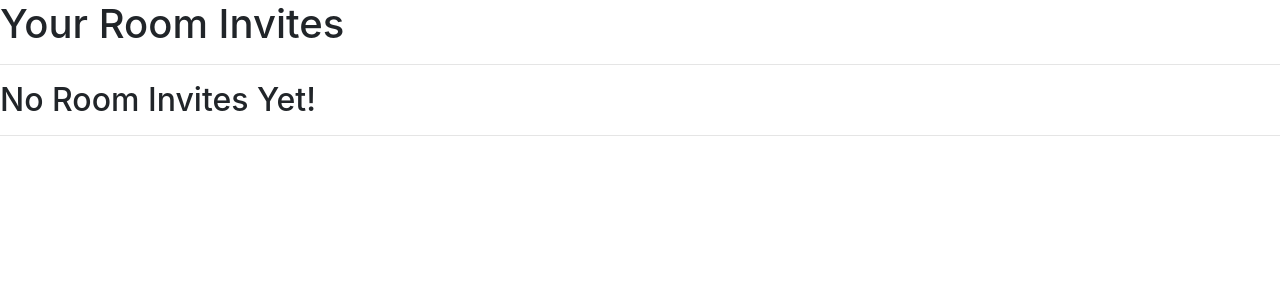
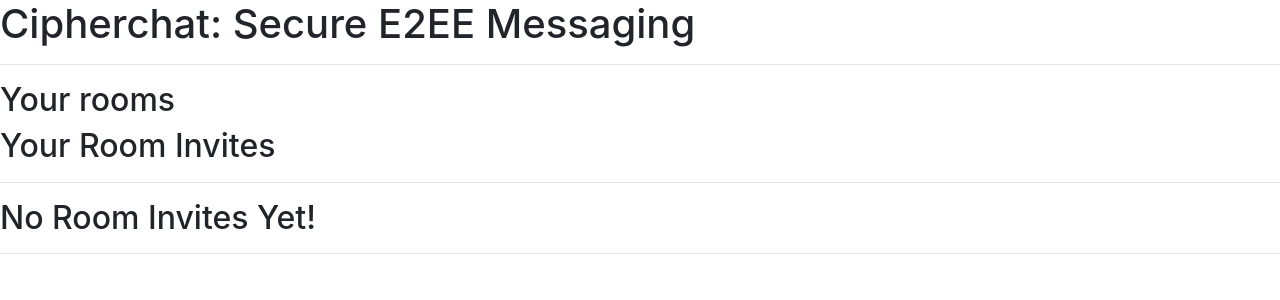
Before and after one commit to avidcoder123/cipherchat, a Django app: page / in a window 1280 px wide. Shown: the part 56-356 px from the top of the page. Run offline with Django 3.2, Linux system fonts and the light colour scheme; the visitor is signed in with stand-in values (Sample User, id 1); data comes from the database, SQL or seed files in the repository; data that the repository does not hold is empty; some libraries are stand-ins or nearby versions.

Commit message:
UI/UX improvement for rooms

```diff
--- a/capstone/templates/capstone/index.html
+++ b/capstone/templates/capstone/index.html
@@ -1,6 +1,14 @@
 {% extends "capstone/layout.html" %}
 {% block body %}
-<h1>Your Room Invites</h1>
+<h1>Cipherchat: Secure E2EE Messaging</h1>
+<hr>
+<h2>Your rooms</h2>
+{% if request.session.rooms %}
+{% for room in request.session.rooms %}
+<a href="/room/{{room.id}}" class="list-group-item list-group-item-action">{{room.name}}<button class="btn btn-primary" href="/chat/{{room.id}}">Jump to chat</button></a>
+{% endfor %}
+{% endif %}
+<h2>Your Room Invites</h2>
 <hr>
 {% if invites %}
 {% for invite in invites %}
```
